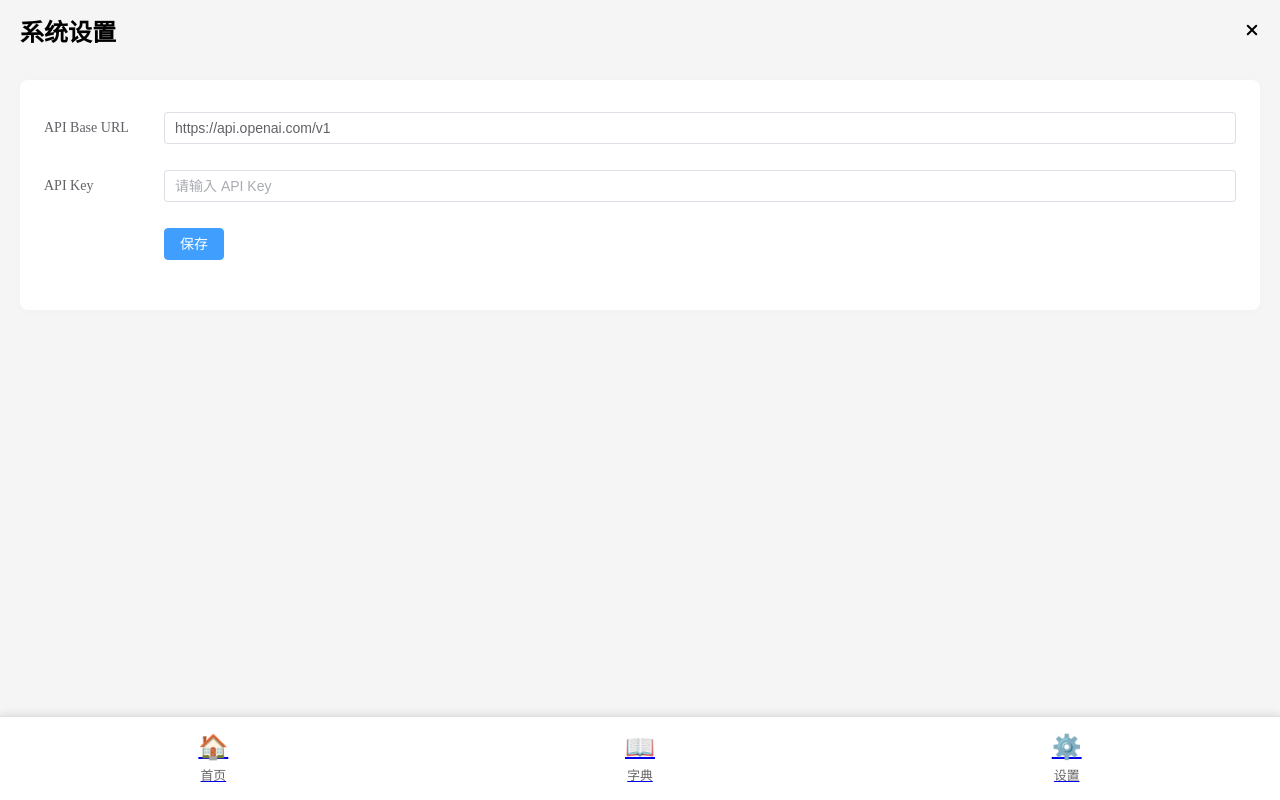
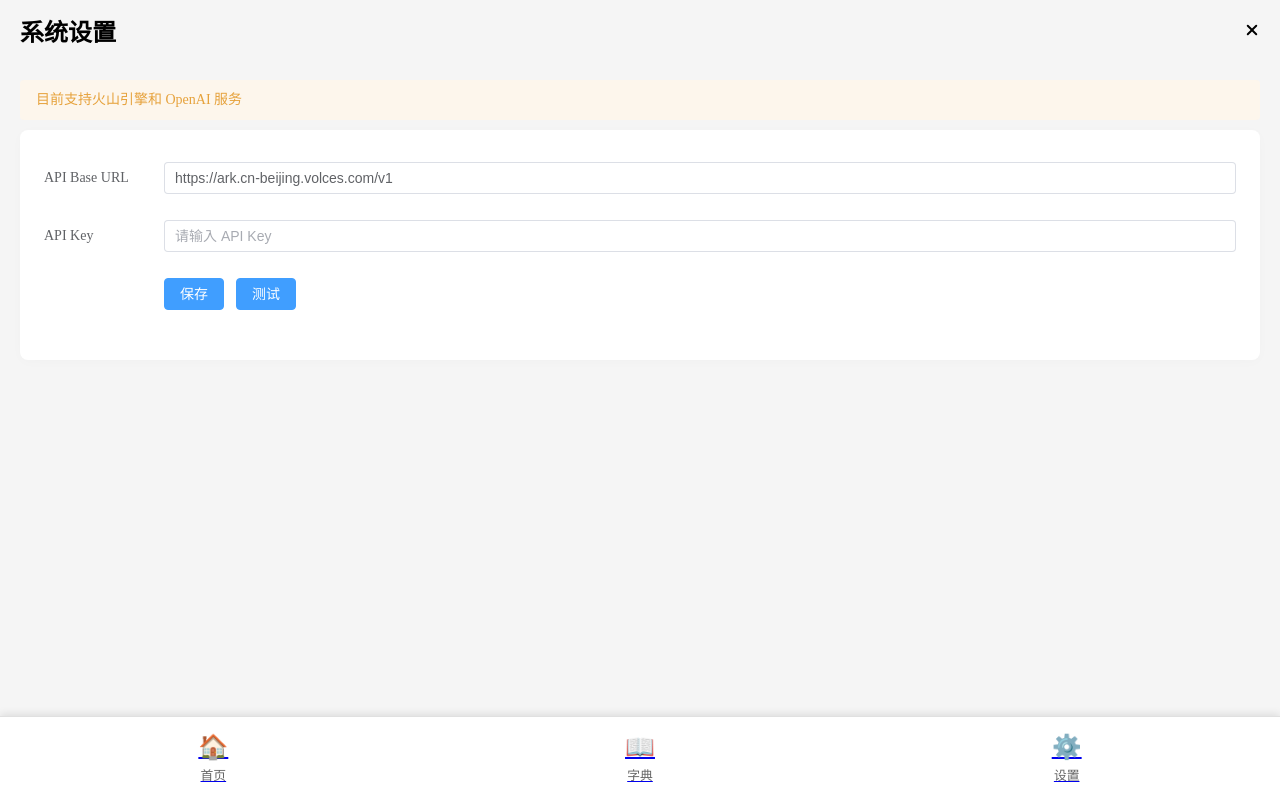
Before and after one commit to dingxyang/tauri2demo, a Vue app in the folder frontend/: page /settings in a window 1280 px wide. Built offline with nearby package versions, Linux system fonts and the light colour scheme.

Commit message:
fix:增加测试，接口错误处理

```diff
--- a/frontend/src/langs/en-us.json
+++ b/frontend/src/langs/en-us.json
@@ -4,6 +4,13 @@
         "title": "Settings",
         "apiBaseUrl": "API Base URL",
         "apiKey": "API Key",
-        "save": "Save"
+        "apiKeyPlaceholder": "Please enter API Key",
+        "save": "Save",
+        "test": "Test",
+        "testSuccess": "Test Success",
+        "testFailed": "Test Failed",
+        "testFailedMessage": "API Base URL is not accessible, please check your network connection or proxy settings",
+        "saveSuccess": "Settings saved!",
+        "supportServices": "Currently supports Volcano Engine and OpenAI services"
     }
 }
--- a/frontend/src/langs/zh-cn.json
+++ b/frontend/src/langs/zh-cn.json
@@ -4,6 +4,13 @@
         "title": "系统设置",
         "apiBaseUrl": "API Base URL",
         "apiKey": "API Key",
-        "save": "保存"
+        "apiKeyPlaceholder": "请输入 API Key",
+        "save": "保存",
+        "test": "测试",
+        "testSuccess": "测试成功",
+        "testFailed": "测试失败",
+        "testFailedMessage": "API Base URL 无法访问，请检查网络连接或代理设置",
+        "saveSuccess": "设置已保存！",
+        "supportServices": "目前支持火山引擎和 OpenAI 服务"
     }
 }
--- a/frontend/src/langs/zh-tw.json
+++ b/frontend/src/langs/zh-tw.json
@@ -4,6 +4,13 @@
         "title": "系統設置",
         "apiBaseUrl": "自定義 API Base URL",
         "apiKey": "API Key",
-        "save": "保存"
+        "apiKeyPlaceholder": "請輸入 API Key",
+        "save": "保存",
+        "test": "測試",
+        "testSuccess": "測試成功",
+        "testFailed": "測試失敗",
+        "testFailedMessage": "API Base URL 無法訪問，請檢查網絡連接或代理設置",
+        "saveSuccess": "設置已保存！",
+        "supportServices": "目前支持火山引擎和 OpenAI 服務"
     }
 }
--- a/frontend/src/pages/dictionary/index.vue
+++ b/frontend/src/pages/dictionary/index.vue
@@ -257,7 +257,6 @@ const aiChat = async (prompt: RequestType) => {
       const rawHtml = mdi.render(result);
       markdownResult.value = await processHighlightedContent(rawHtml);
     }
-
     ElMessage.success("会话完成");
   } catch (error) {
     // 使用统一的错误处理
--- a/frontend/src/pages/settings/index.vue
+++ b/frontend/src/pages/settings/index.vue
@@ -2,20 +2,39 @@
 <template>
   <el-container class="settings-container">
     <el-header class="settings-header flex-header">
-      <h2>{{ $t('settings.title') }}</h2>
+      <h2>{{ $t("settings.title") }}</h2>
       <el-icon @click="goToDictionary"><CloseBold /></el-icon>
     </el-header>
     <el-main class="settings-main">
-      <el-form :label-position="isMobile ? 'top' : 'left'" :model="settings" label-width="120px" class="settings-form">
+      <el-alert style="margin-bottom: 10px;" :title="$t('settings.supportServices')" type="warning" :closable="false" />
+
+      <el-form
+        :label-position="isMobile ? 'top' : 'left'"
+        :model="settings"
+        label-width="120px"
+        class="settings-form"
+      >
         <!-- <el-alert class="mb-16" title="url需携带版本号vxx，并忽略/chat/completions,eg: https://api.openai.com/v1" type="info" /> -->
         <el-form-item :label="$t('settings.apiBaseUrl')">
-          <el-input v-model="settings.openai.apiBaseUrl" :placeholder="OPENAI_BASE_URL"/>
+          <el-input
+            v-model="settings.openai.apiBaseUrl"
+            :placeholder="VOLCENGINE_BASE_URL"
+          />
         </el-form-item>
         <el-form-item :label="$t('settings.apiKey')">
-          <el-input v-model="settings.openai.apiKey" placeholder="请输入 API Key" show-password />
+          <el-input
+            v-model="settings.openai.apiKey"
+            :placeholder="$t('settings.apiKeyPlaceholder')"
+            show-password
+          />
         </el-form-item>
         <el-form-item>
-          <el-button type="primary" @click="saveSettings">{{ $t('settings.save') }}</el-button>
+          <el-button type="primary" @click="saveSettings">{{
+            $t("settings.save")
+          }}</el-button>
+          <el-button type="primary" @click="testApiBaseUrl">{{
+            $t("settings.test")
+          }}</el-button>
         </el-form-item>
       </el-form>
     </el-main>
@@ -23,38 +42,65 @@
 </template>
 
 <script setup lang="ts">
-import { computed } from "vue";
+import { computed, ref } from "vue";
 import { ElInput, ElForm, ElFormItem, ElButton, ElMessage } from "element-plus";
 import { useSettingsStore } from "@/stores/settings";
 import { useRouter } from "vue-router";
-import { OPENAI_BASE_URL } from "@/utils/constant";
+import { VOLCENGINE_BASE_URL } from "@/utils/constant";
 import { CloseBold } from "@element-plus/icons-vue";
 import { isMobile } from "@/utils/os";
+import { SYSTEM_MODELS, SystemProvider } from "@/utils/constant/model";
+import { i18nGlobal } from "@/utils/i18n";
 
 const settingsStore = useSettingsStore();
 const router = useRouter();
 
 const settings = computed(() => settingsStore.settingsState);
 
-
-// 配置已在应用初始化时加载，这里不需要重复加载
-// onMounted(() => {
-//   settingsStore.loadSettings();
-// });
+const isApiBaseUrlValid = ref(false);
 
 const goToDictionary = () => {
-  router.push('/dictionary');
+  router.push("/dictionary");
 };
 
-const saveSettings = () => {
+const saveSettings = async () => {
   settingsStore.saveSettings({
     openai: {
       apiBaseUrl: settings.value.openai.apiBaseUrl,
-      apiKey: settings.value.openai.apiKey
-    }
+      apiKey: settings.value.openai.apiKey,
+    },
   });
-  ElMessage.success("设置已保存！");
-}
+  ElMessage.success(i18nGlobal.t("settings.saveSuccess"));
+};
+
+// @ai-sdk 的包无法准确返回错误信息，所以需要手动测试
+const testApiBaseUrl = async () => {
+  try {
+    const testModel = settingsStore.settingsState.openai.apiBaseUrl.includes(
+      "ark.cn-beijing.volces.com"
+    )
+      ? SYSTEM_MODELS[SystemProvider.doubao][0].id
+      : SYSTEM_MODELS[SystemProvider.openai][0].id;
+    await fetch(settings.value.openai.apiBaseUrl + `/chat/completions`, {
+      method: "POST",
+      headers: {
+        "Content-Type": "application/json",
+        Authorization: `Bearer ${settings.value.openai.apiKey}`,
+      },
+      body: JSON.stringify({
+        model: testModel,
+        messages: [{ role: "user", content: "Hello, world!" }],
+      }),
+    });
+    ElMessage.success(i18nGlobal.t("settings.testSuccess"));
+    isApiBaseUrlValid.value = true;
+  } catch (error) {
+    console.error("error", error);
+    ElMessage.error(i18nGlobal.t("settings.testFailedMessage"));
+    isApiBaseUrlValid.value = false;
+    return;
+  }
+};
 </script>
 
 <style scoped>
@@ -68,7 +114,7 @@ const saveSettings = () => {
   background: white;
   padding: 2rem 1.5rem 1.5rem 1.5rem;
   border-radius: 8px;
-  box-shadow: 0 2px 12px rgba(0,0,0,0.02);
+  box-shadow: 0 2px 12px rgba(0, 0, 0, 0.02);
 }
 
 .el-form-item {
--- a/frontend/src/services/aiClientManager.ts
+++ b/frontend/src/services/aiClientManager.ts
@@ -212,6 +212,9 @@ export class AIClientManager {
         messages,
         temperature: OPENAI_TEMPERATURE,
         abortSignal: abortController?.signal,
+        onError: (error) => {
+           handleAIRequestError(error?.error || error);
+        },
       });
 
       for await (const textPart of result.textStream) {
--- a/frontend/src/stores/settings.ts
+++ b/frontend/src/stores/settings.ts
@@ -1,13 +1,13 @@
 import { defineStore } from "pinia";
 import { reactive } from "vue";
 import { getSettings, setSettings } from "@/utils/localStorage";
-import { OPENAI_BASE_URL } from "@/utils/constant";
+import { VOLCENGINE_BASE_URL } from "@/utils/constant";
 import { aiClientManager } from "@/services/aiClientManager";
 
 export const useSettingsStore = defineStore("settings", () => {
   const settingsState = reactive({
     openai: {
-      apiBaseUrl: OPENAI_BASE_URL,
+      apiBaseUrl: VOLCENGINE_BASE_URL,
       apiKey: "",
     },
     isDark: false,
--- a/frontend/src/utils/constant/config.ts
+++ b/frontend/src/utils/constant/config.ts
@@ -1,3 +1,4 @@
 export const OPENAI_BASE_URL = "https://api.openai.com/v1";
+export const VOLCENGINE_BASE_URL = "https://ark.cn-beijing.volces.com/v1";
 export const OPENAI_TEMPERATURE = 0.7;
 export const OPENAI_SYSTEM_PROMPT = "";
--- a/frontend/src/utils/constant/index.ts
+++ b/frontend/src/utils/constant/index.ts
@@ -1,6 +1,6 @@
 import { ES_TO_CN_PROMPT } from "./prompt";
 import { CN_TO_ES_PROMPT } from "./prompt";
-import { OPENAI_BASE_URL } from "./config";
+import { OPENAI_BASE_URL, VOLCENGINE_BASE_URL } from "./config";
 import { OPENAI_TEMPERATURE } from "./config";
 import { OPENAI_SYSTEM_PROMPT } from "./config";
 import { WORD_PROMPT } from "./spanish_word";
@@ -9,6 +9,7 @@ export {
   ES_TO_CN_PROMPT,
   CN_TO_ES_PROMPT,
   OPENAI_BASE_URL,
+  VOLCENGINE_BASE_URL,
   OPENAI_TEMPERATURE,
   OPENAI_SYSTEM_PROMPT,
   WORD_PROMPT,
```
